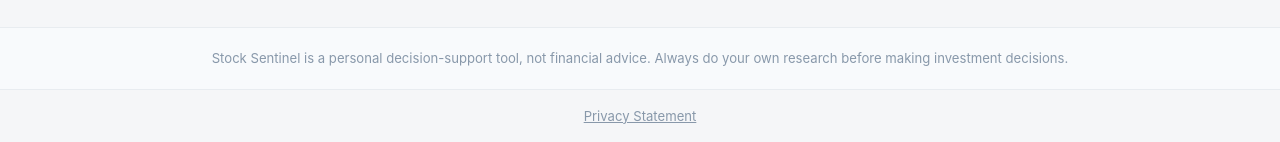
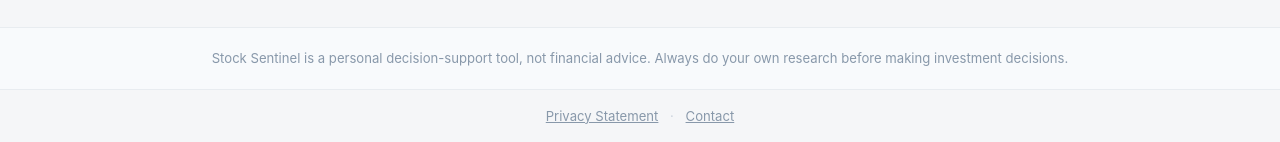
Before and after one commit to ryankmcintyre/StockSentinal, a FastAPI app: page / in a window 1280 px wide. Shown: the part 1326-1468 px from the top of the page. Run offline with FastAPI, Linux system fonts and the light colour scheme; some libraries are stand-ins or nearby versions.

Commit message:
feat: add contact link to footer on every page (closes #95)
Adds a mailto:admin@stocksentinal.com 'Contact' link in the site footer
next to the existing Privacy Statement link. Present on every page via
base.html with no authentication required.

446 tests passing.

Co-authored-by: Copilot <223556219+Copilot@users.noreply.github.com>

```diff
--- a/app/static/styles.css
+++ b/app/static/styles.css
@@ -1072,3 +1072,8 @@ h3 {
 .privacy-page a {
     color: #1a73e8;
 }
+
+.footer-sep {
+    margin: 0 0.5rem;
+    color: #c8d0db;
+}
--- a/app/templates/base.html
+++ b/app/templates/base.html
@@ -51,6 +51,8 @@
     </main>
     <footer class="site-footer">
         <a href="/privacy">Privacy Statement</a>
+        <span class="footer-sep">·</span>
+        <a href="mailto:admin@stocksentinal.com">Contact</a>
     </footer>
     <script src="/static/refresh-status.js" defer></script>
 </body>
```
Also changed, not shown: tests/test_splash.py (+1 -0 lines).
